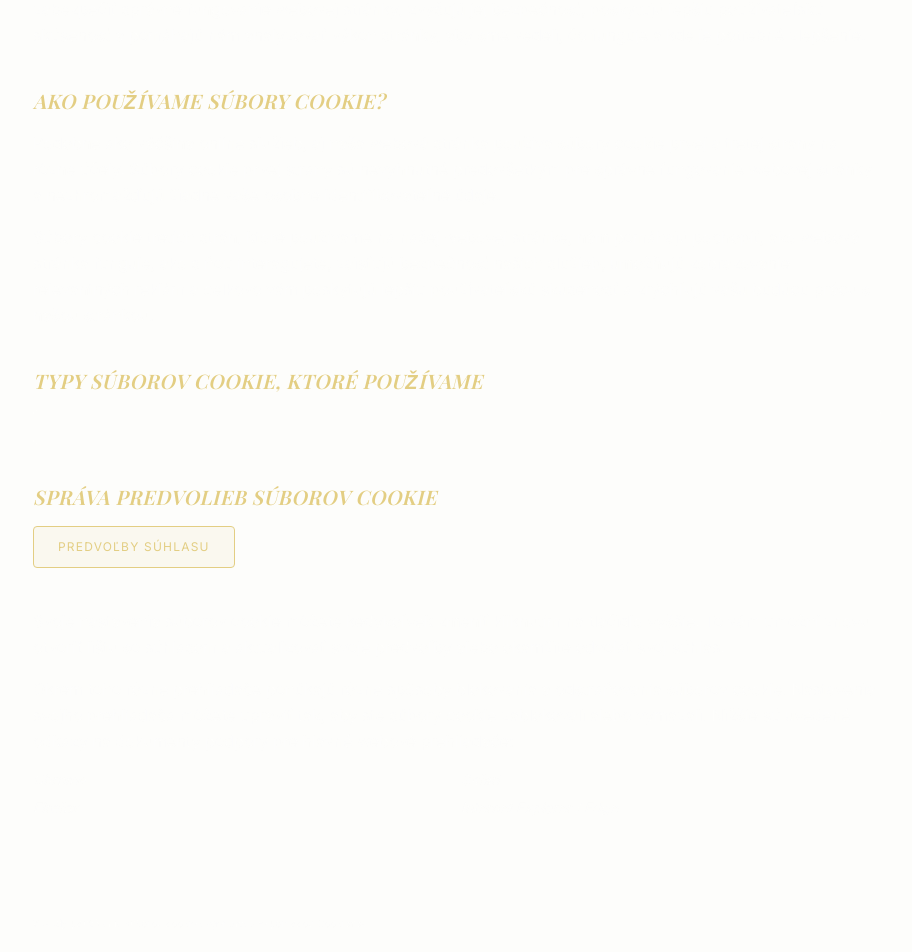
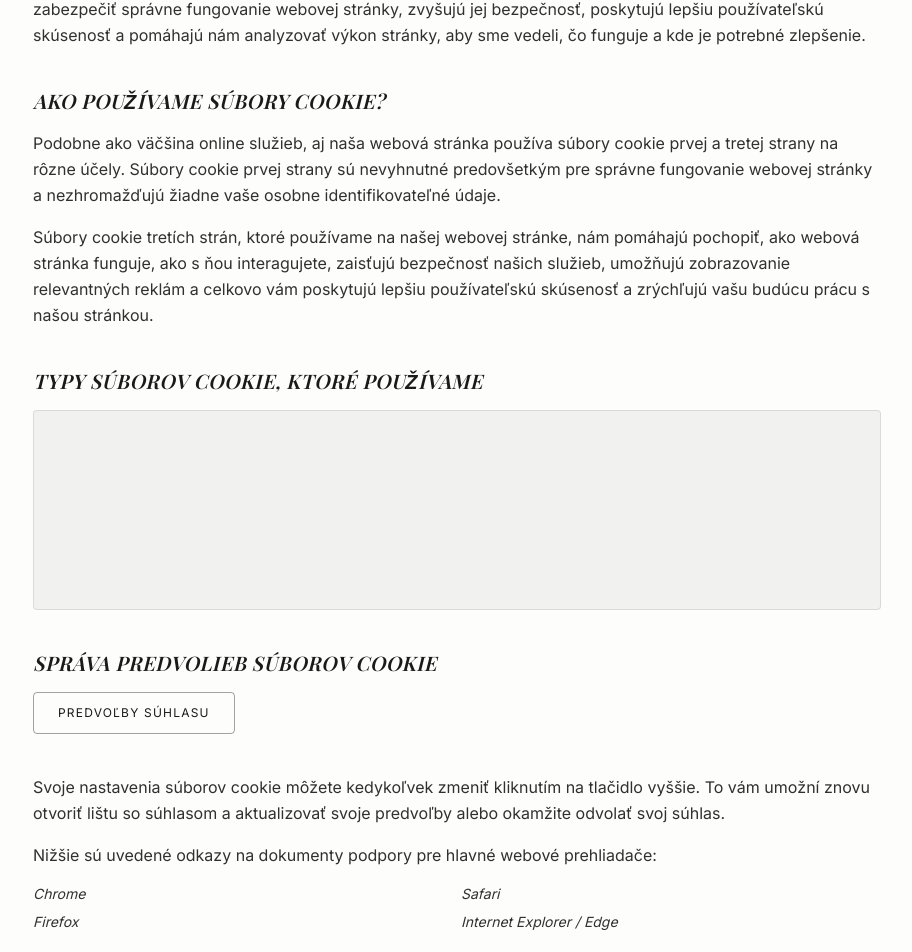
Before and after one commit to Slavomir7115/stavino-stolarstvo, a Next.js app: page /ochrana-suborov-cookies in a window 1280 px wide. Shown: the part 399-1351 px from the top of the page, without its empty margins (183-1095 px from the left). Built offline with nearby package versions, Linux system fonts and the light colour scheme; a web font is replaced by a local one.

Commit message:
fixed bug

```diff
--- a/app/ochrana-suborov-cookies/page.jsx
+++ b/app/ochrana-suborov-cookies/page.jsx
@@ -1,10 +1,17 @@
-import React from "react";
+"use client";
+import React, { useEffect } from "react";
 import Container from "@/components/layout/Container";
+
 const CookiePolicy = () => {
+  useEffect(() => {
+    if (window.cky) {
+    }
+  }, []);
+
   return (
     <Container>
-      <div className="max-w-4xl mx-auto px-6 py-12 font-body text-background/80 leading-relaxed">
-        <h1 className="text-3xl md:text-4xl font-bold text-gold mb-6 uppercase tracking-widest">
+      <div className="max-w-4xl mx-auto px-6 py-12 font-body leading-relaxed text-foreground">
+        <h1 className="text-3xl md:text-4xl font-bold mb-6 uppercase tracking-widest text-foreground">
           Zásady používania súborov cookie
         </h1>
 
@@ -14,10 +21,10 @@ const CookiePolicy = () => {
         </div>
 
         <section className="mb-10">
-          <h2 className="text-xl font-semibold text-gold mb-4 uppercase tracking-wide">
+          <h2 className="text-xl font-semibold mb-4 uppercase tracking-wide">
             Čo sú súbory cookie?
           </h2>
-          <div className="space-y-4">
+          <div className="space-y-4 opacity-90">
             <p>
               Tieto Zásady používania súborov cookie vysvetľujú, čo sú súbory
               cookie, ako ich používame, aké typy súborov cookie používame (t.
@@ -38,10 +45,10 @@ const CookiePolicy = () => {
         </section>
 
         <section className="mb-10">
-          <h2 className="text-xl font-semibold text-gold mb-4 uppercase tracking-wide">
+          <h2 className="text-xl font-semibold mb-4 uppercase tracking-wide">
             Ako používame súbory cookie?
           </h2>
-          <div className="space-y-4">
+          <div className="space-y-4 opacity-90">
             <p>
               Podobne ako väčšina online služieb, aj naša webová stránka používa
               súbory cookie prvej a tretej strany na rôzne účely. Súbory cookie
@@ -61,30 +68,28 @@ const CookiePolicy = () => {
         </section>
 
         <section className="mb-10">
-          <h2 className="text-xl font-semibold text-gold mb-4 uppercase tracking-wide">
+          <h2 className="text-xl font-semibold mb-4 uppercase tracking-wide">
             Typy súborov cookie, ktoré používame
           </h2>
-          <div className="cky-audit-table-element bg-background/5 rounded-sm p-4 border border-background/10"></div>
+
+          <div className="cky-audit-table-element bg-foreground/5 rounded-sm p-4 border border-foreground/10 min-h-[200px]"></div>
         </section>
 
         <section className="mb-10">
-          <h2 className="text-xl font-semibold text-gold mb-4 uppercase tracking-wide">
+          <h2 className="text-xl font-semibold mb-4 uppercase tracking-wide">
             Správa predvolieb súborov cookie
           </h2>
-          <button className="cky-banner-element bg-gold/10 hover:bg-gold/20 text-gold border border-gold px-6 py-3 rounded-sm transition-all uppercase text-xs tracking-widest mb-6">
+          <button className="cky-banner-element border border-foreground/40 px-6 py-3 rounded-sm transition-all hover:bg-foreground/10 uppercase text-xs tracking-widest mb-6 text-foreground">
             Predvoľby súhlasu
           </button>
 
-          <div className="space-y-4 mt-4">
+          <div className="space-y-4 mt-4 opacity-90">
             <p>
               Svoje nastavenia súborov cookie môžete kedykoľvek zmeniť kliknutím
               na tlačidlo vyššie. To vám umožní znovu otvoriť lištu so súhlasom
               a aktualizovať svoje predvoľby alebo okamžite odvolať svoj súhlas.
             </p>
             <p>
-              Okrem toho rôzne prehliadače ponúkajú rôzne spôsoby blokovania a
-              odstraňovania súborov cookie. Nastavenia svojho prehliadača môžete
-              upraviť tak, aby ste súbory cookie zablokovali alebo vymazali.
               Nižšie sú uvedené odkazy na dokumenty podpory pre hlavné webové
               prehliadače:
             </p>
@@ -92,7 +97,7 @@ const CookiePolicy = () => {
             <ul className="grid grid-cols-1 md:grid-cols-2 gap-2 text-sm italic">
               <li>
                 <a
-                  className="hover:text-gold transition-colors"
+                  className="hover:underline"
                   target="_blank"
                   rel="noopener noreferrer"
                   href="https://support.google.com/accounts/answer/32050"
@@ -102,7 +107,7 @@ const CookiePolicy = () => {
               </li>
               <li>
                 <a
-                  className="hover:text-gold transition-colors"
+                  className="hover:underline"
                   target="_blank"
                   rel="noopener noreferrer"
                   href="https://support.apple.com/sk-sk/guide/safari/sfri11471/mac"
@@ -112,7 +117,7 @@ const CookiePolicy = () => {
               </li>
               <li>
                 <a
-                  className="hover:text-gold transition-colors"
+                  className="hover:underline"
                   target="_blank"
                   rel="noopener noreferrer"
                   href="https://support.mozilla.org/sk/kb/odstranenie-cookies"
@@ -122,7 +127,7 @@ const CookiePolicy = () => {
               </li>
               <li>
                 <a
-                  className="hover:text-gold transition-colors"
+                  className="hover:underline"
                   target="_blank"
                   rel="noopener noreferrer"
                   href="https://support.microsoft.com/sk-sk/topic/odstránenie-súborov-cookie"
@@ -134,7 +139,7 @@ const CookiePolicy = () => {
           </div>
         </section>
 
-        <p className="text-[10px] opacity-40 mt-20 border-t border-background/10 pt-4">
+        <p className="text-[10px] opacity-40 mt-20 border-t border-foreground/10 pt-4">
           Zásady používania súborov cookie vygenerované pomocou{" "}
           <a href="https://www.cookieyes.com" className="underline">
             CookieYes
```
